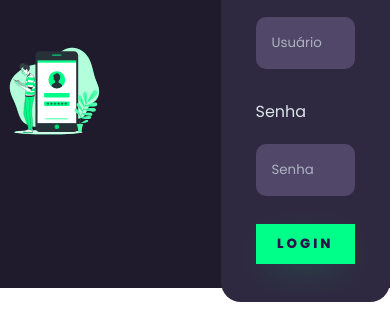
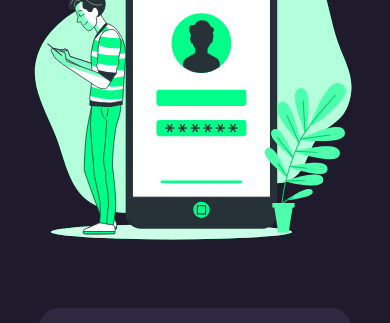
Before and after one commit to S0LITAR10/tela.login, a plain HTML site: page teste/ex01/index.html in a window 390 px wide. Shown: the part 102-425 px from the top of the page. Drawn offline with Linux system fonts and the light colour scheme.

Commit message:
tela.login

```diff
--- /dev/null
+++ b/teste/ex01/css/css.css
@@ -0,0 +1,156 @@
+@import url('https://fonts.googleapis.com/css2?family=Poppins:ital,wght@0,100;0,200;0,300;0,400;0,500;0,600;0,700;0,800;0,900;1,100;1,200; 1.300;1.400;1.500;1.600;1.700;1.800;1.900&display=swap');
+
+* {
+    margin: 0;
+    padding: 0;
+    box-sizing: border-box;
+    font-family: "Poppins", sans-serif;
+    ;
+}
+
+:root {
+    --cor-h1-esquerdo: #77ffc0;
+    --cor-direito: #0f8;
+    --cor-fundo: #201b2c;
+    --cor-input: #514869;
+    --cor-label: #f0ffffde;
+    --cor-btn-login: #00ff88;
+
+}
+
+.base {
+
+    display: flex;
+    width: 100vw;
+    height: 100vw;
+    background-color: var(--cor-fundo);
+    justify-content: center;
+    align-items: center;
+
+}
+
+.login-left {
+
+    width: 50vw;
+    height: 100vw;
+    display: flex;
+    justify-content: center;
+    align-items: center;
+    flex-direction: column;
+
+}
+.login-left>h1 {
+    color: var(--cor-h1-esquerdo);
+}
+.img-login-left{
+    width: 35tw;
+    font-size: 3vw;
+}
+
+.login-right {
+
+    width: 50vw;
+    height: 100vw;
+    display: flex;
+    justify-content: center;
+    align-items: center
+}
+
+
+
+.login-card {
+    width: 60%;
+    display: flex;
+    justify-content: center;
+    align-items: center;
+    flex-direction: column;
+    padding: 30px 35px;
+    background-color: #2f2841;
+    border-radius: 20px;
+    box-sizing: 0px 10px 40px #00000056;
+}
+
+.login-card>h1 {
+    color: var(--cor-direito);
+    font-weight: 800;
+    margin: 0;
+    text-transform: uppercase;
+}
+
+.textfield {
+    width: 100%;
+    display: flex;
+    flex-direction: column;
+    align-items: flex-start;
+    justify-content: center;
+    margin: 10px 0px;
+}
+
+.textfield>input {
+    width: 100%;
+    border: none;
+    outline: none;
+    border-radius: 10px;
+    padding: 16px;
+    margin: 10px 0px;
+    background-color: var(--cor-input);
+    color: #f0ffffde;
+}
+
+.textfield>label {
+    color: var(--cor-label);
+    margin-bottom: 10px;
+}
+
+.textfield>input::placeholder {
+color: #f0ffff94;
+}
+
+.btn-login {
+    width: 100%;
+    padding: 10px;
+    margin: 8px 0px;
+    border: none;
+    outline: none;
+    text-transform: uppercase;
+    font-weight: 800;
+    letter-spacing: 3px;
+    color: #2b134b;
+    background-color: var(--cor-btn-login);
+    cursor: pointer;
+    box-shadow: 0px 10px 40px -12px #00ff8052;
+}
+
+@media only screen and (max-width: 950px) {
+    .login-card{
+        width: 80%;
+    }
+}
+
+@media only screen and (max-width: 600px){
+
+    .base{
+        display: flex;
+        flex-direction: column;
+        height: auto;
+    }
+
+    .login-right{
+        display: flex;
+        flex-direction: column;
+        height: auto;
+    }
+    .login-left > h1{
+        display: none;
+    }
+    .login-left{
+        width: 100%;
+        height: auto;
+    }
+
+    .login-right{
+        width: auto;
+        height: auto;
+        margin: 10px 0px;
+    }
+}
--- a/teste/ex01/index.html
+++ b/teste/ex01/index.html
@@ -5,7 +5,7 @@
     <meta charset="UTF-8">
     <meta name="viewport" content="width=device-width, initial-scale=1.0">
     <title>login</title>
-    <link rel="stylesheet" href="css/index.css">
+    <link rel="stylesheet" href="css/css.css">
 </head>
 
 <body>
```
